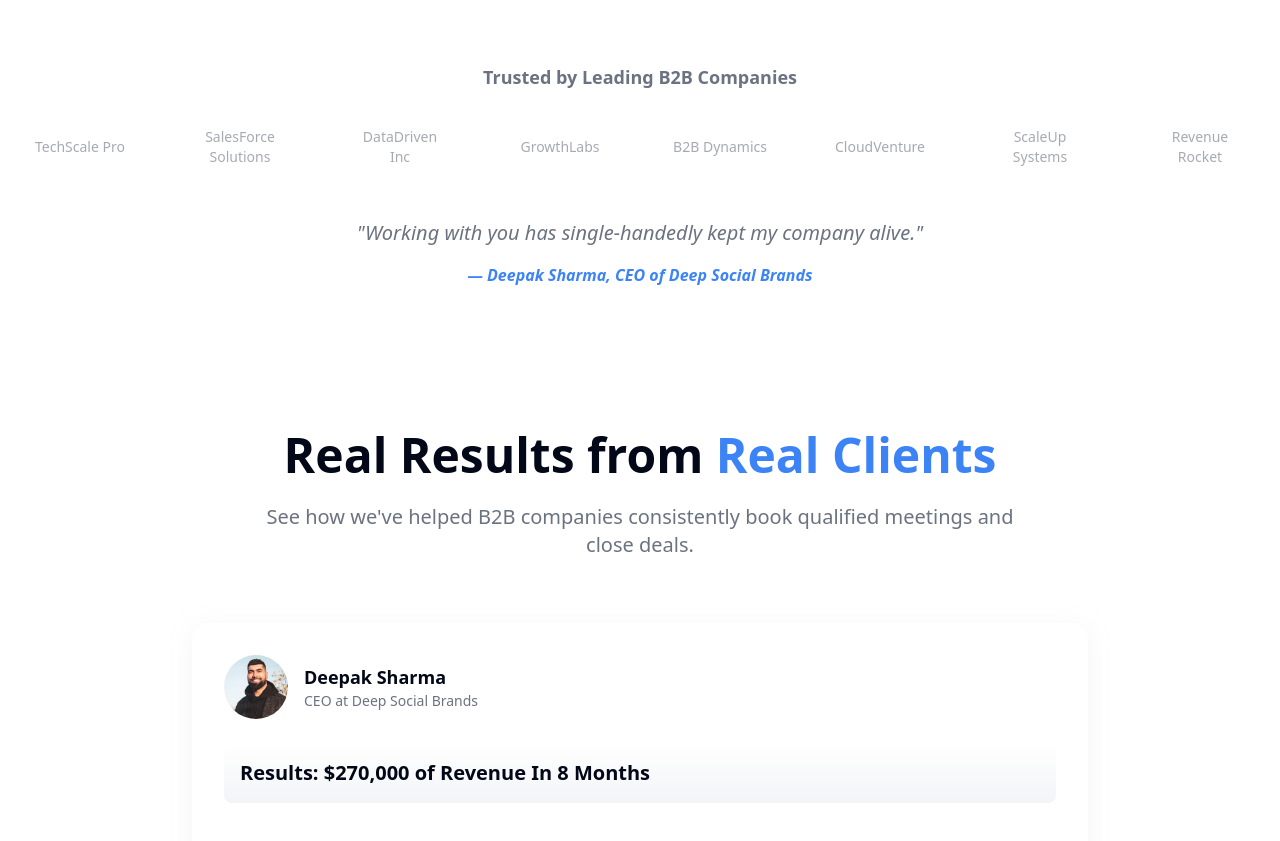
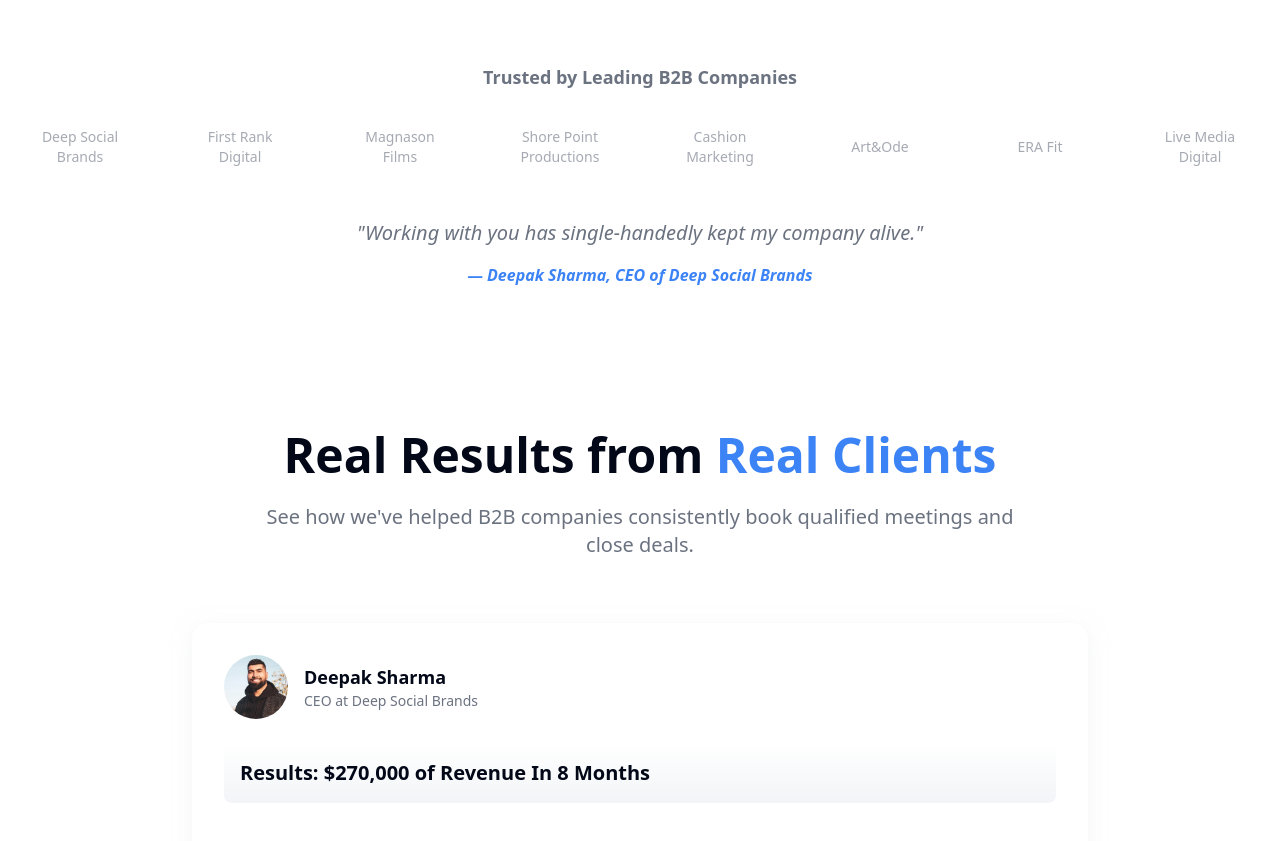
Before and after one commit to pratyushniraula/gamic-growth-engine, a React (Vite) app: page / in a window 1280 px wide. Shown: the part 2760-3601 px from the top of the page. Built offline with nearby package versions, Linux system fonts and the light colour scheme; grey boxes are pictures that could not be loaded.

Commit message:
companies changed

```diff
--- a/src/components/TrustedBy.tsx
+++ b/src/components/TrustedBy.tsx
@@ -1,5 +1,5 @@
 const TrustedBy = () => {
-  const logos = ["TechScale Pro", "SalesForce Solutions", "DataDriven Inc", "GrowthLabs", "B2B Dynamics", "CloudVenture", "ScaleUp Systems", "Revenue Rocket"];
+  const logos = ["Deep Social Brands", "First Rank Digital", "Magnason Films", "Shore Point Productions", "Cashion Marketing", "Art&Ode", "ERA Fit", "Live Media Digital"];
   return <section className="py-16 bg-background">
       <div className="container mx-auto px-4">
         <div className="text-center mb-12">
```
